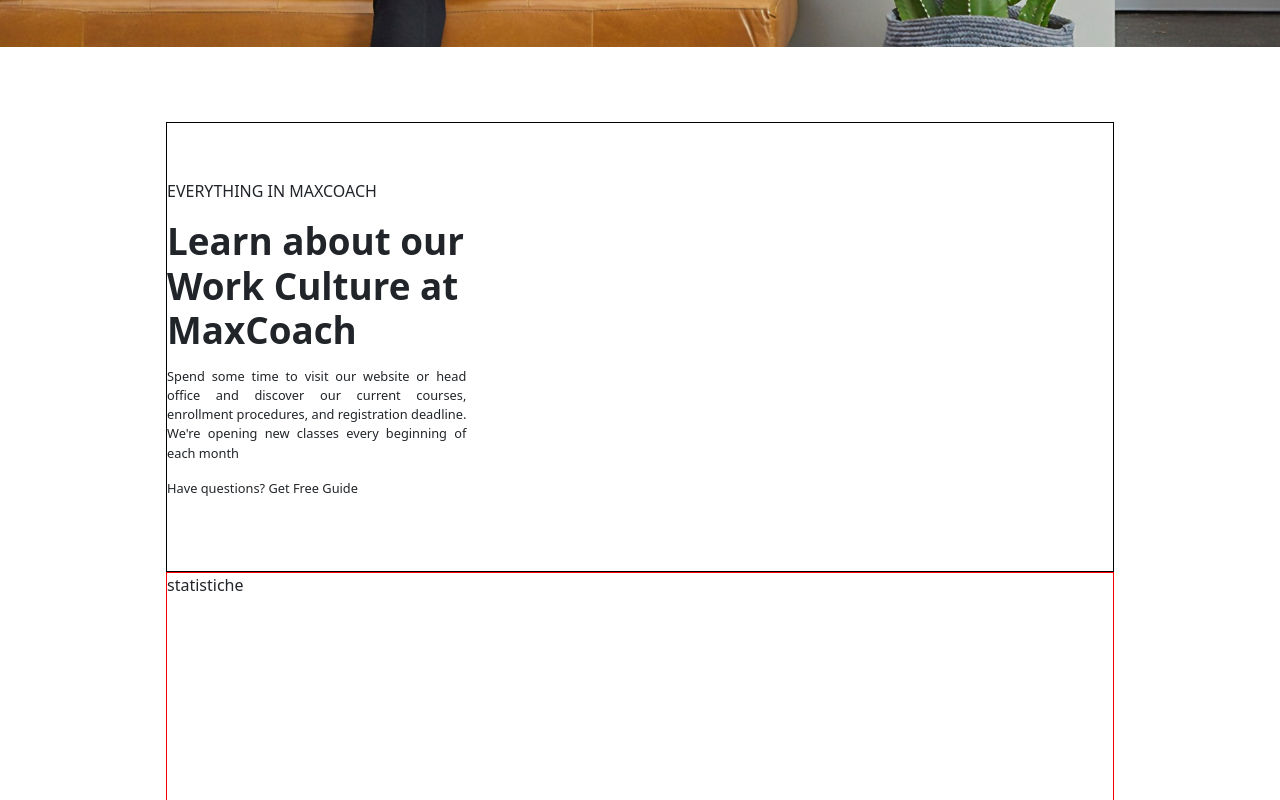
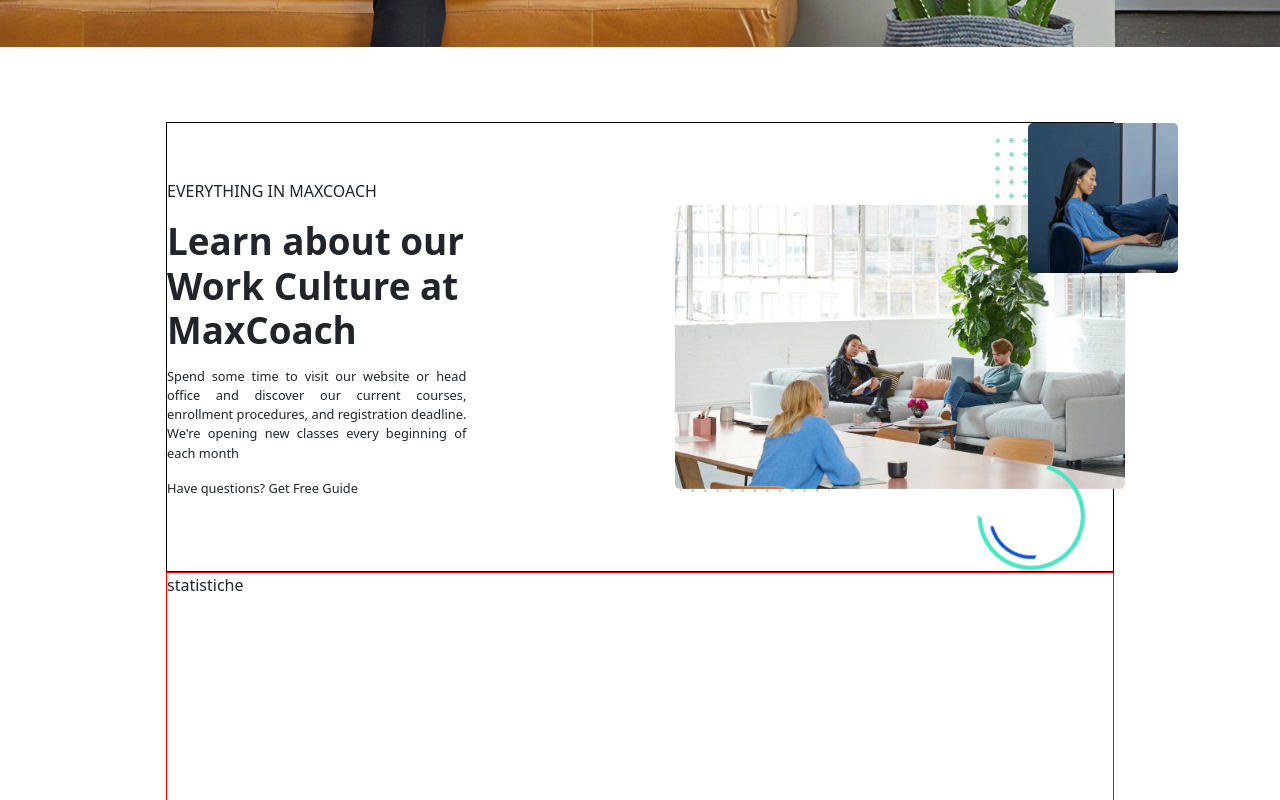
Before and after one commit to VeronicaFontana/proj-html-vuejs, a Vue app: page / in a window 1280 px wide. Shown: the part 500-1300 px from the top of the page. Built offline with nearby package versions, Linux system fonts and the light colour scheme.

Commit message:
[ADD] First image composition

```diff
--- a/src/components/Main.vue
+++ b/src/components/Main.vue
@@ -23,7 +23,13 @@
           <div class="col-4">
             <TextBox v-for="(text, index) in store.texts.slice(0, 1)" :key="index" :section="text.section" :title="text.title" :text="text.text" :link="text.link" />
           </div>
-          <div class="col-8"></div>
+          <div class="col-8 work-culture">
+            <img src="/public/stock-full-hd-10-ohki1ayywq3cqutettrncduujpoaorifqu4relt2ts.jpg" alt="">
+            <img src="/public/about-us-01-ohkia3qg98rq9vg3s0mn2hkflr1migdqdw370qnegc.jpg" alt="">
+            <img src="/public/maxcoach-shape-02.png" alt="">
+            <img src="/public/maxcoach-shape-07.png" alt="">
+            <img src="/public/maxcoach-shape-08.png" alt="">
+          </div>
         </div>
       </div>
       <div class="statistics">
@@ -80,9 +86,40 @@
     border: 1px solid black;
     .row{
       height: 100%;
+      position: relative;
       .col-4{
         display: flex;
         align-items: center;
+      }
+      .col-8 img{
+        position: absolute;
+        border-radius: 5px;
+      }
+      .work-culture img:nth-child(1){
+        width: 450px;
+        right: 0;
+        top: 50%;
+        transform: translate(0,-50%);
+      }
+      .work-culture img:nth-child(2){
+        width: 150px;
+        left: 90%;
+      }
+      .work-culture img:nth-child(3){
+        width: 110px;
+        bottom: 0;
+        right: 4%;
+      }
+      .work-culture img:nth-child(4){
+        width: 130px;
+        right: 0;
+        top: 15px;
+        z-index: -1;
+      }
+      .work-culture img:nth-child(5){
+        top: 54%;
+        left: 54%;
+        z-index: -1;
       }
     }
 
```
Also changed, not shown: public/add.svg, public/close.svg.
